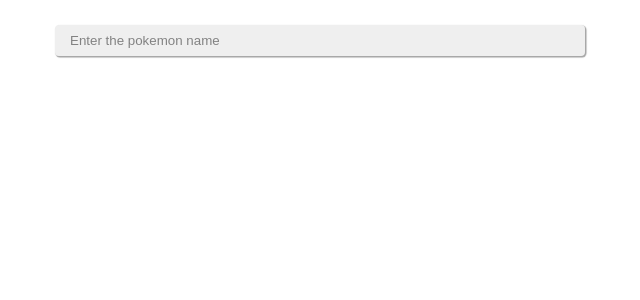
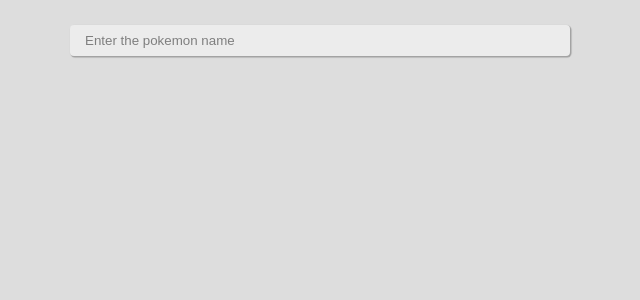
Before and after one commit to Koda-ms/pokedex, a React (Create React App) app: page / in a window 1280 px wide. Shown: the top 300 px of the page, without its empty margins (320-960 px from the left). Built offline with nearby package versions, Linux system fonts and the light colour scheme.

Commit message:
default settings

```diff
--- a/src/index.css
+++ b/src/index.css
@@ -1,13 +1,26 @@
-body {
+/* DEFAULT SETTINGS */
+@import url('https://fonts.googleapis.com/css2?family=Chakra+Petch&display=swap');
+
+* {
   margin: 0;
-  font-family: -apple-system, BlinkMacSystemFont, 'Segoe UI', 'Roboto', 'Oxygen',
-    'Ubuntu', 'Cantarell', 'Fira Sans', 'Droid Sans', 'Helvetica Neue',
-    sans-serif;
-  -webkit-font-smoothing: antialiased;
-  -moz-osx-font-smoothing: grayscale;
+  padding: 0;
+  outline: 0;
+  box-sizing: border-box;
 }
 
-code {
-  font-family: source-code-pro, Menlo, Monaco, Consolas, 'Courier New',
-    monospace;
+body{
+  background-color: #ddd;
+  font-family: 'Chakra Petch';
 }
+
+button{
+  cursor: pointer;
+}
+
+ul, ol{
+  list-style: none;
+}
+
+a{
+  text-decoration: none;
+}
```
